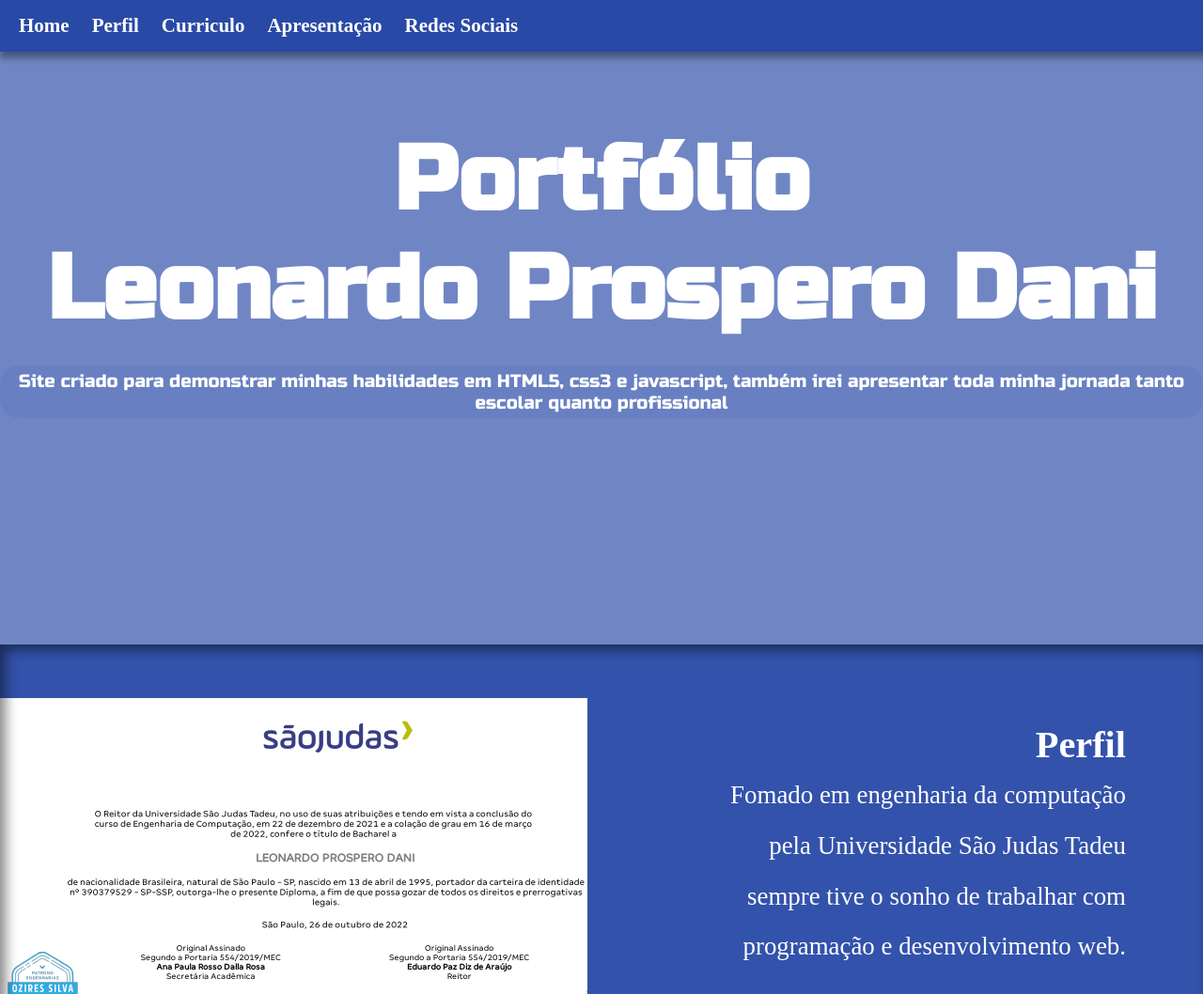
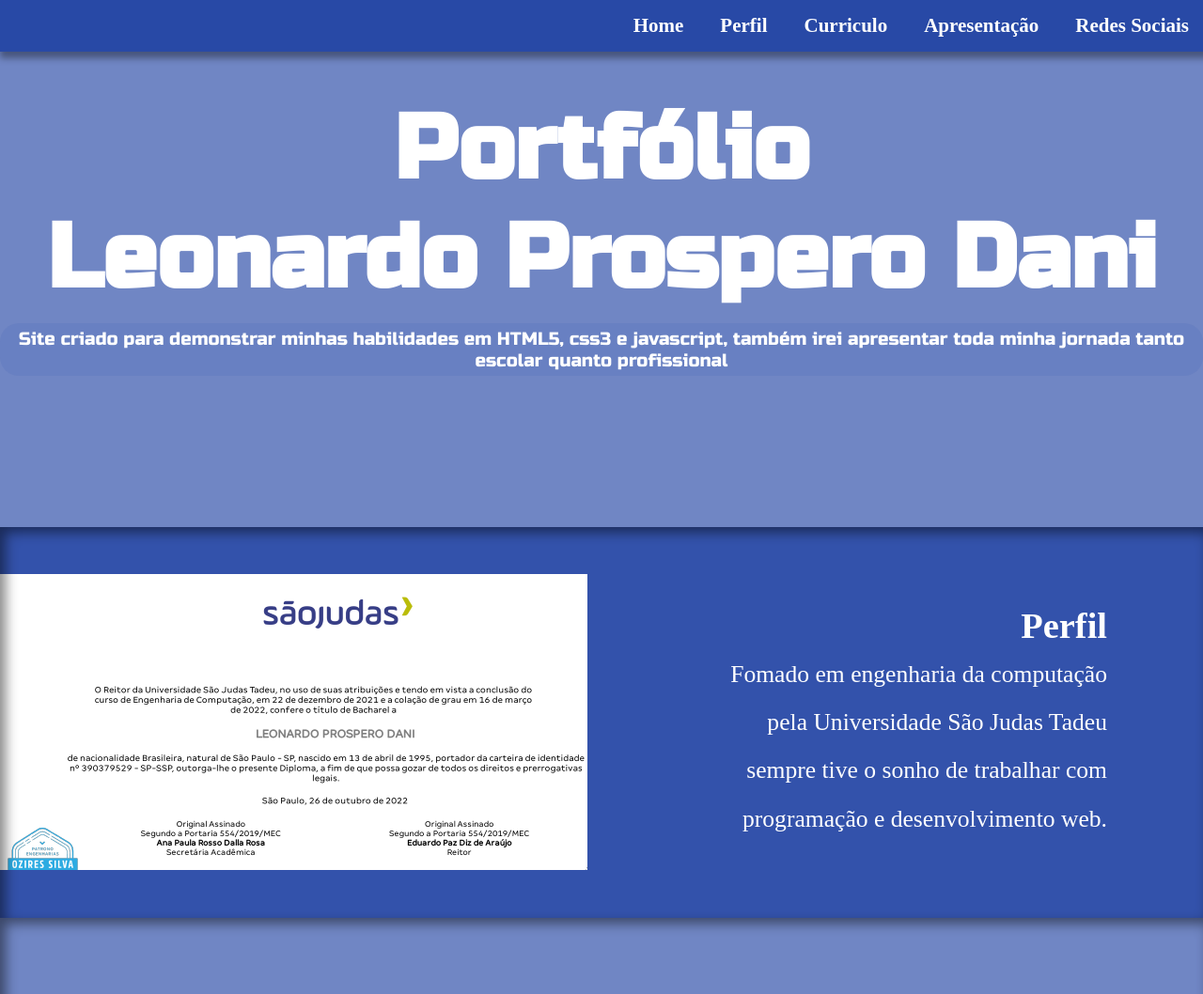
Before and after one commit to leopdani/Projetos_de_treino, a plain HTML site: page index.html in a window 1280 px wide. Shown: the top 1058 px of the page at 94% size. Drawn offline with Linux system fonts and the light colour scheme.

Commit message:
2 - atualização

```diff
--- a/estilo/style.css
+++ b/estilo/style.css
@@ -13,6 +13,7 @@
 *{
     margin: 0px;
     border: 0px;
+
 }
 
 html{
@@ -27,6 +28,8 @@ nav{
     padding-top: 15px;
     position: fixed;
     width: 100%;
+    text-align: right;
+
 
 }
 
@@ -38,6 +41,8 @@ nav > a{
     font-weight: bold;
     transition-duration: 0.5s;
     font-size: 21px;
+    padding-right: 25px;
+
 }
 
 nav > a:hover{
@@ -47,17 +52,18 @@ nav > a:hover{
 
 header{
     font-family: 'Russo One', sans-serif;
-    padding-top: 2.8em;
+    padding-top: 2.1em;
     text-align: center;
     background-color: rgba(4, 43, 152, 0.568);
     color: white;
     font-size: 3em;
-    height: 11.5em;
+    height: 460px;
+
 }
 
 header > p{
-    margin-top: 1.2em;
-    padding-top: 20px;
+    margin-top: 0.6em;
+    padding-top: 15px;
     font-size: 0.4em;
     background-color: rgba(88, 115, 188, 0.33);
     color: white;
@@ -90,6 +96,7 @@ section{
     line-height: 2em;
     /*padding-left: 60px*/
     font-size: 2.1vw;
+
 }
 
 section.imagem{
@@ -97,8 +104,10 @@ section.imagem{
     color: white;
     box-shadow: inset 6px 6px 13px 0px rgba(0, 0, 0, 0.473);
     text-align: right;
-    padding-right: 82px;
+    padding-right: 102px;
     background-repeat: no-repeat;
+    font-size: 1.6em;
+
 }
 
 section#img01{
@@ -112,7 +121,7 @@ section.imagem2{
     box-shadow: inset 6px 6px 13px 0px rgba(0, 0, 0, 0.473);
     text-align: left;
     padding-left: 40px;
-    font-size: 20px;
+    font-size: 1.6em;
     background-repeat: no-repeat;
 }
 
```
Also changed, not shown: imagens/download.png (added), imagens/icon-256x256.png (added).
